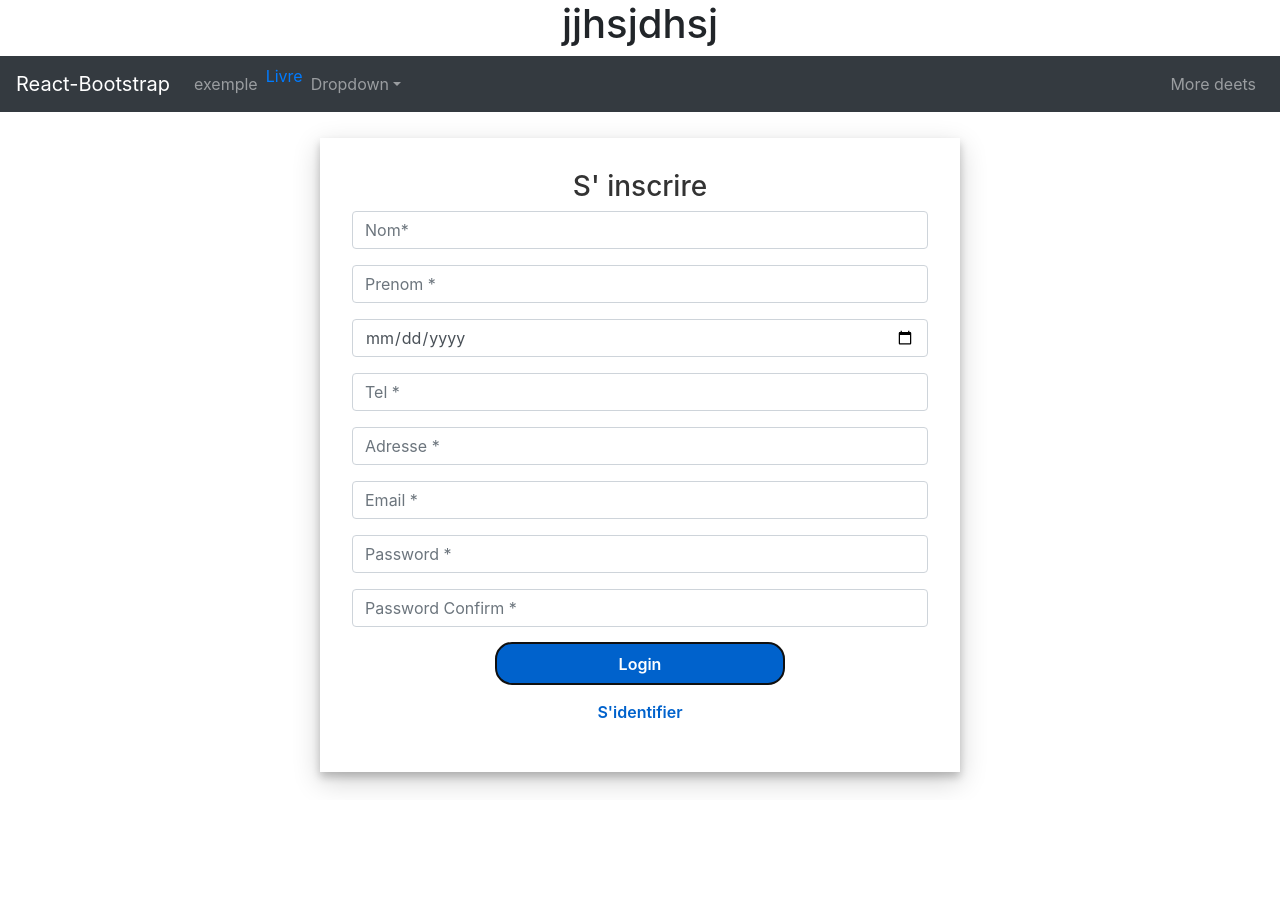
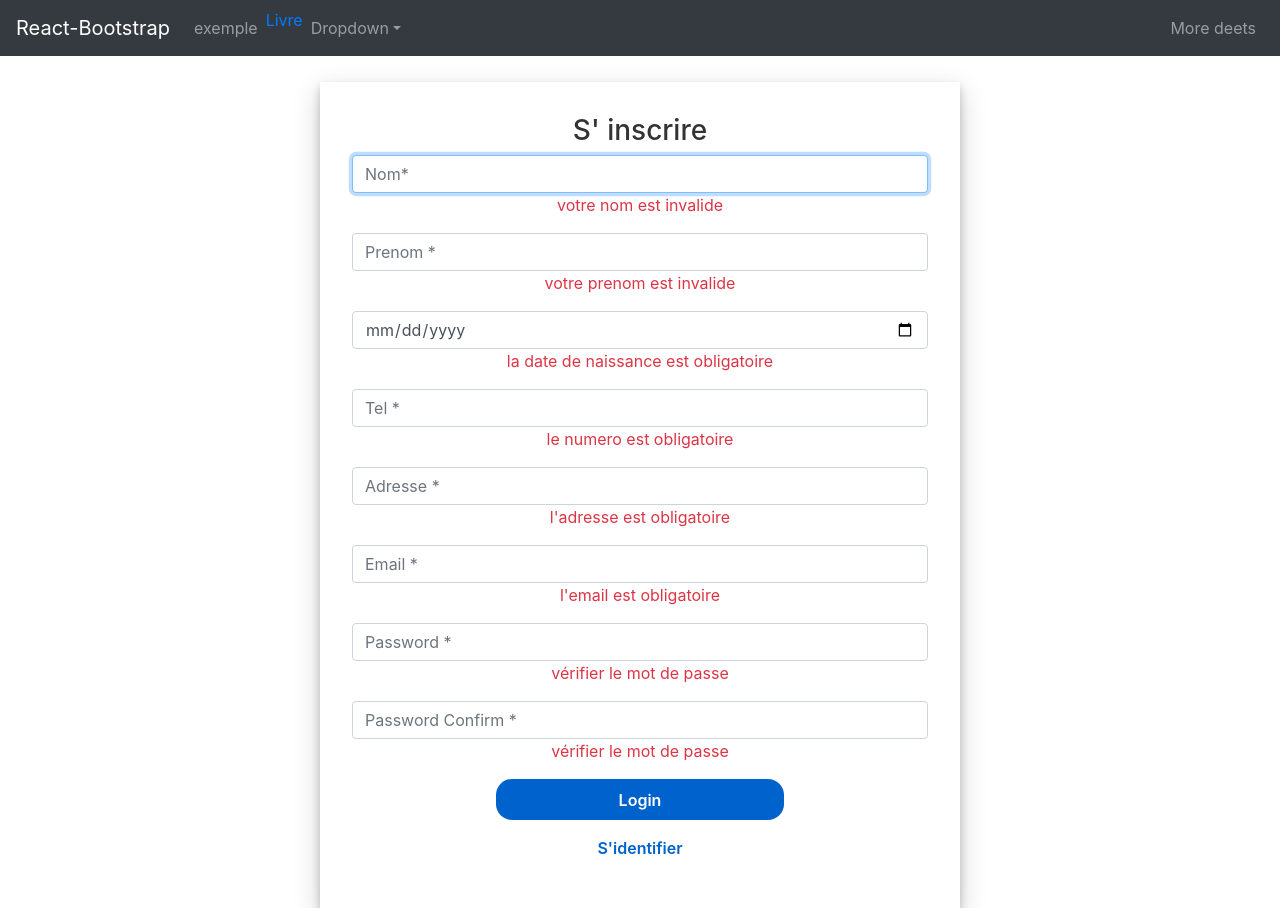
Before and after one commit to noureddinearfaoui/projet-react, a React (Create React App) app: page /signup in a window 1280 px wide. Both pictures are taken after a click on the button "Login". Before the commit the page ends 800 px from the top, so only its background shows below. Built offline with nearby package versions, Linux system fonts and the light colour scheme.

Commit message:
siginupValidationForm

```diff
--- a/package.json
+++ b/package.json
@@ -10,6 +10,7 @@
     "react": "^16.13.1",
     "react-bootstrap": "^1.0.0",
     "react-dom": "^16.13.1",
+    "react-hook-form": "^5.1.3",
     "react-router-dom": "^5.1.2",
     "react-scripts": "3.4.1"
   },
--- a/src/App.js
+++ b/src/App.js
@@ -17,7 +17,7 @@ function App() {
   return (
     <div className="App">
        <Router>
-         <h1>jjhsjdhsj</h1>
+
 
 
 
--- a/src/components/signup/Signup.js
+++ b/src/components/signup/Signup.js
@@ -1,7 +1,9 @@
 import React, { useState, memo } from "react"
 import './Signup.css'
 import {inscription} from '../../services/user.service'
+import { useForm } from 'react-hook-form'
 function Signup(){
+
 
     const [nom, setNom] = useState("")
     const [prenom, setPrenom] = useState("")
@@ -19,47 +21,68 @@ function Signup(){
                                          password);
 
     }
+    const { register, handleSubmit, errors } = useForm()
+    const onSubmit = data => {
+        inscrire();
+          }
+
     return(
 
         <div className="Signup">
              <div className="login-form-1">
                     <h3>S' inscrire</h3>
                     <div className="form-group">
-                            <input type="text" className="form-control" placeholder="Nom*"
-                            onInput={e => setNom(e.target.value)} />
+                            <input type="text" className={`form-control ${errors.nom  && "has-error " }`} placeholder="Nom*"
+                            onInput={e => setNom(e.target.value)} name="nom"
+                             ref={register({required:true, maxLength:100,minLength:4 })}/>
+                            {errors.nom && <span className="text-danger text-error">votre nom est invalide </span>}
                         </div>
                         <div className="form-group">
                             <input type="text" className="form-control" placeholder="Prenom *"
-                            onInput={e => setPrenom(e.target.value)} />
+                            onInput={e => setPrenom(e.target.value)} name="prenom"
+                             ref={register({ required:true,maxLength:100,minLength:4 })} />
+                        {errors.prenom && <span className="text-danger text-error">votre prenom est invalide </span>}
                         </div>
                         <div className="form-group">
                             <input type="date" className="form-control" placeholder="Date de naissance *"
-                            onInput={e => setDateN(e.target.value)} />
+                            onInput={e => setDateN(e.target.value)}  name="dateN"
+                            ref={register({required:true, required:true })} />
+                        {errors.dateN && <span className="text-danger text-error">la date de naissance est obligatoire </span>}
                         </div>
                         <div className="form-group">
                             <input type="text" className="form-control" placeholder="Tel *"
-                            onInput={e => setTel(e.target.value)} />
+                            onInput={e => setTel(e.target.value)} name="tel"
+                            ref={register({ required:true,maxLength:100,minLength:4 })} />
+                            {errors.tel && <span className="text-danger text-error">le numero est obligatoire </span>}
                         </div>
                         <div className="form-group">
                             <input type="text" className="form-control" placeholder="Adresse *"
-                            onInput={e => setAdresse(e.target.value)} />
+                            onInput={e => setAdresse(e.target.value)}  name="adresse"
+                            ref={register({ required:true })} />
+                        {errors.adresse && <span className="text-danger text-error">l'adresse est obligatoire </span>}
                         </div>
 
                         <div className="form-group">
                             <input type="email" className="form-control" placeholder="Email *"
-                            onInput={e => setEmail(e.target.value)} />
+                            onInput={e => setEmail(e.target.value)}  name="email"
+                            ref={register({ required:true })} />
+                        {errors.email && <span className="text-danger text-error">l'email est obligatoire </span>}
                         </div>
                         <div className="form-group">
                             <input type="password" className="form-control" placeholder="Password *"
-                            onInput={e => setPassword(e.target.value)}  />
+                            onInput={e => setPassword(e.target.value)}  name="password"
+                            ref={register({ required:true })} />
+                            {errors.password && <span className="text-danger text-error">vérifier le mot de passe</span>}
                         </div>
                         <div className="form-group">
                             <input type="password" className="form-control" placeholder="Password Confirm *"
-                            onInput={e => setpasswordConfirm(e.target.value)}  />
+                            onInput={e => setpasswordConfirm(e.target.value)}  name="pswdconfirm"
+                             ref={register({ required:true })} />
+                        {errors.pswdconfirm && <span className="text-danger text-error">vérifier le mot de passe </span>}
                         </div>
 
                         <div className="form-group">
-                        <button className="btnSubmit"  onClick={inscrire}>  Login
+                        <button className="btnSubmit"  onClick={handleSubmit(onSubmit)}>  Login
                             </button>
                         </div>
                         <div className="form-group">
```
Also changed, not shown: 1 other file (tests, documents, lock files or other folders).
